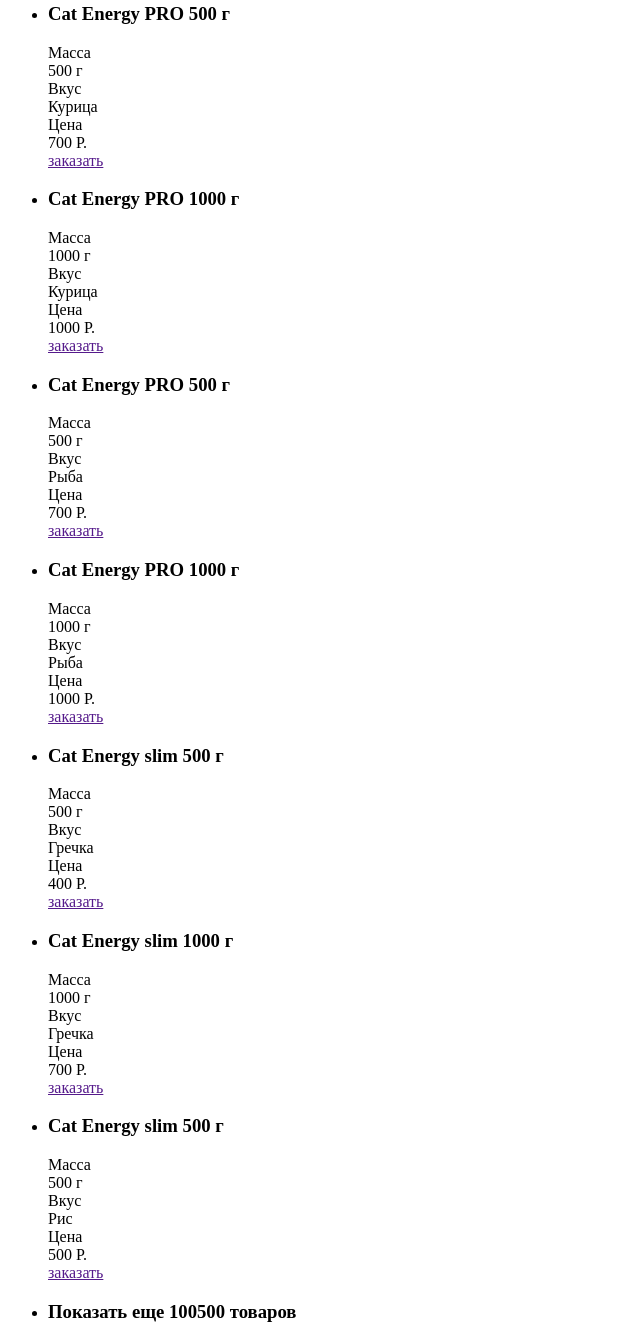
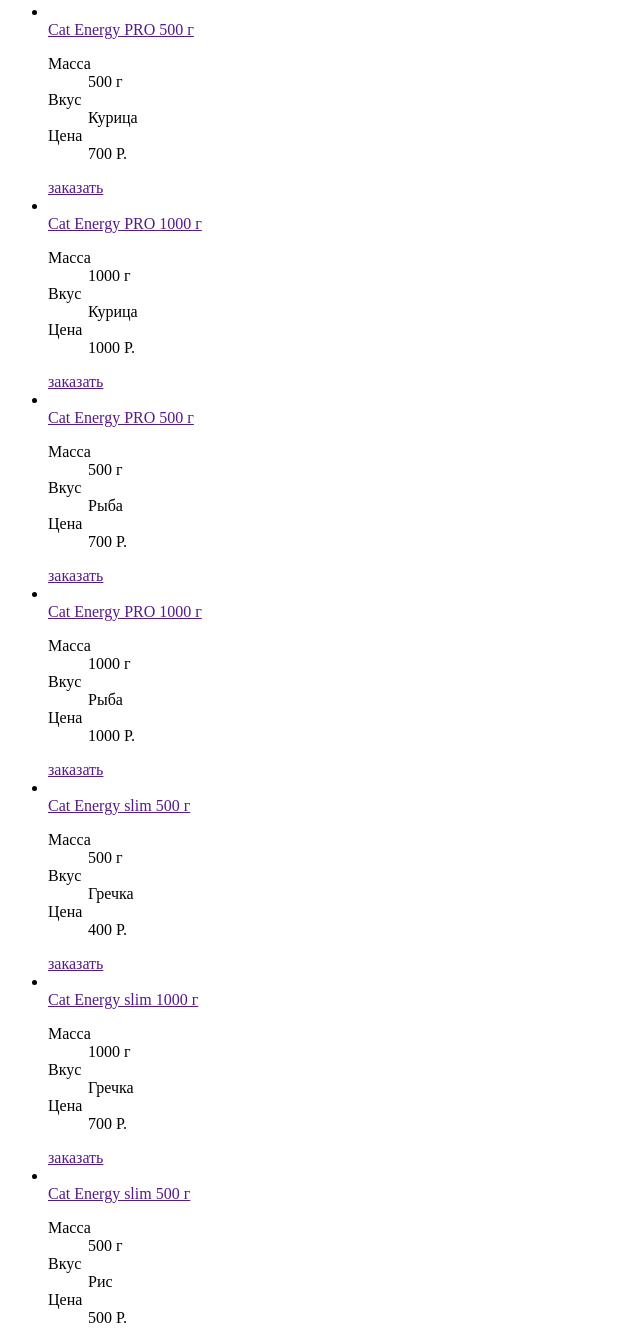
Before and after one commit to avoideyecontact/1581839-cat-energy-21, a website: page source/catalog.html in a window 1280 px wide. Shown: the part 134-1464 px from the top of the page, without its empty margins (0-640 px from the left). Drawn offline with Linux system fonts and the light colour scheme.

Commit message:
Каталог, правки

```diff
--- a/source/catalog.html
+++ b/source/catalog.html
@@ -28,148 +28,169 @@
       <ul class="catalog">
 
         <li class="catalog__item">
+          <a href="" class="catalog__link">
+            <img src="" alt="" class="catalog__image">
+          </a>
           <div class="catalog__info">
-            <h3 class="catalog__title">Cat Energy PRO 500 г</h3>
-            <div class="catalog__table">
+            <a href="" class="catalog__title">Cat Energy PRO 500 г</a>
+            <dl class="catalog__table">
               <div class="catalog__row">
-                <div class="catalog__column">Масса</div>
-                <div class="catalog__column">500 г</div>
+                <dt class="catalog__column">Масса</dt>
+                <dd class="catalog__column">500 г</dd>
               </div>
               <div class="catalog__row">
-                <div class="catalog__column">Вкус</div>
-                <div class="catalog__column">Курица</div>
+                <dt class="catalog__column">Вкус</dt>
+                <dd class="catalog__column">Курица</dd>
               </div>
               <div class="catalog__row">
-                <div class="catalog__column">Цена</div>
-                <div class="catalog__column">700 Р.</div>
+                <dt class="catalog__column">Цена</dt>
+                <dd class="catalog__column">700 Р.</dd>
               </div>
-            </div>
+            </dl>
           </div>
           <a href="" class="catalog__order">заказать</a>
         </li>
 
         <li class="catalog__item">
+          <a href="" class="catalog__link">
+            <img src="" alt="" class="catalog__image">
+          </a>
           <div class="catalog__info">
-            <h3 class="catalog__title">Cat Energy PRO 1000 г</h3>
-            <div class="catalog__table">
+            <a href="" class="catalog__title">Cat Energy PRO 1000 г</a>
+            <dl class="catalog__table">
               <div class="catalog__row">
-                <div class="catalog__column">Масса</div>
-                <div class="catalog__column">1000 г</div>
+                <dt class="catalog__column">Масса</dt>
+                <dd class="catalog__column">1000 г</dd>
               </div>
               <div class="catalog__row">
-                <div class="catalog__column">Вкус</div>
-                <div class="catalog__column">Курица</div>
+                <dt class="catalog__column">Вкус</dt>
+                <dd class="catalog__column">Курица</dd>
               </div>
               <div class="catalog__row">
-                <div class="catalog__column">Цена</div>
-                <div class="catalog__column">1000 Р.</div>
+                <dt class="catalog__column">Цена</dt>
+                <dd class="catalog__column">1000 Р.</dd>
               </div>
-            </div>
+            </dl>
           </div>
           <a href="" class="catalog__order">заказать</a>
         </li>
 
         <li class="catalog__item">
+          <a href="" class="catalog__link">
+            <img src="" alt="" class="catalog__image">
+          </a>
           <div class="catalog__info">
-            <h3 class="catalog__title">Cat Energy PRO 500 г</h3>
-            <div class="catalog__table">
+            <a href="" class="catalog__title">Cat Energy PRO 500 г</a>
+            <dl class="catalog__table">
               <div class="catalog__row">
-                <div class="catalog__column">Масса</div>
-                <div class="catalog__column">500 г</div>
+                <dt class="catalog__column">Масса</dt>
+                <dd class="catalog__column">500 г</dd>
               </div>
               <div class="catalog__row">
-                <div class="catalog__column">Вкус</div>
-                <div class="catalog__column">Рыба</div>
+                <dt class="catalog__column">Вкус</dt>
+                <dd class="catalog__column">Рыба</dd>
               </div>
               <div class="catalog__row">
-                <div class="catalog__column">Цена</div>
-                <div class="catalog__column">700 Р.</div>
+                <dt class="catalog__column">Цена</dt>
+                <dd class="catalog__column">700 Р.</dd>
               </div>
-            </div>
+            </dl>
           </div>
           <a href="" class="catalog__order">заказать</a>
         </li>
 
         <li class="catalog__item">
+          <a href="" class="catalog__link">
+            <img src="" alt="" class="catalog__image">
+          </a>
           <div class="catalog__info">
-            <h3 class="catalog__title">Cat Energy PRO 1000 г</h3>
-            <div class="catalog__table">
+            <a href="" class="catalog__title">Cat Energy PRO 1000 г</a>
+            <dl class="catalog__table">
               <div class="catalog__row">
-                <div class="catalog__column">Масса</div>
-                <div class="catalog__column">1000 г</div>
+                <dt class="catalog__column">Масса</dt>
+                <dd class="catalog__column">1000 г</dd>
               </div>
               <div class="catalog__row">
-                <div class="catalog__column">Вкус</div>
-                <div class="catalog__column">Рыба</div>
+                <dt class="catalog__column">Вкус</dt>
+                <dd class="catalog__column">Рыба</dd>
               </div>
               <div class="catalog__row">
-                <div class="catalog__column">Цена</div>
-                <div class="catalog__column">1000 Р.</div>
+                <dt class="catalog__column">Цена</dt>
+                <dd class="catalog__column">1000 Р.</dd>
               </div>
-            </div>
+            </dl>
           </div>
           <a href="" class="catalog__order">заказать</a>
         </li>
 
         <li class="catalog__item">
+          <a href="" class="catalog__link">
+            <img src="" alt="" class="catalog__image">
+          </a>
           <div class="catalog__info">
-            <h3 class="catalog__title">Cat Energy slim 500 г</h3>
-            <div class="catalog__table">
+            <a href="" class="catalog__title">Cat Energy slim 500 г</a>
+            <dl class="catalog__table">
               <div class="catalog__row">
-                <div class="catalog__column">Масса</div>
-                <div class="catalog__column">500 г</div>
+                <dt class="catalog__column">Масса</dt>
+                <dd class="catalog__column">500 г</dd>
               </div>
               <div class="catalog__row">
-                <div class="catalog__column">Вкус</div>
-                <div class="catalog__column">Гречка</div>
+                <dt class="catalog__column">Вкус</dt>
+                <dd class="catalog__column">Гречка</dd>
               </div>
               <div class="catalog__row">
-                <div class="catalog__column">Цена</div>
-                <div class="catalog__column">400 Р.</div>
+                <dt class="catalog__column">Цена</dt>
+                <dd class="catalog__column">400 Р.</dd>
               </div>
-            </div>
+            </dl>
           </div>
           <a href="" class="catalog__order">заказать</a>
         </li>
 
         <li class="catalog__item">
+          <a href="" class="catalog__link">
+            <img src="" alt="" class="catalog__image">
+          </a>
           <div class="catalog__info">
-            <h3 class="catalog__title">Cat Energy slim 1000 г</h3>
-            <div class="catalog__table">
+            <a href="" class="catalog__title">Cat Energy slim 1000 г</a>
+            <dl class="catalog__table">
               <div class="catalog__row">
-                <div class="catalog__column">Масса</div>
-                <div class="catalog__column">1000 г</div>
+                <dt class="catalog__column">Масса</dt>
+                <dd class="catalog__column">1000 г</dd>
               </div>
               <div class="catalog__row">
-                <div class="catalog__column">Вкус</div>
-                <div class="catalog__column">Гречка</div>
+                <dt class="catalog__column">Вкус</dt>
+                <dd class="catalog__column">Гречка</dd>
               </div>
               <div class="catalog__row">
-                <div class="catalog__column">Цена</div>
-                <div class="catalog__column">700 Р.</div>
+                <dt class="catalog__column">Цена</dt>
+                <dd class="catalog__column">700 Р.</dd>
               </div>
-            </div>
+            </dl>
           </div>
           <a href="" class="catalog__order">заказать</a>
         </li>
 
         <li class="catalog__item">
+          <a href="" class="catalog__link">
+            <img src="" alt="" class="catalog__image">
+          </a>
           <div class="catalog__info">
-            <h3 class="catalog__title">Cat Energy slim 500 г</h3>
-            <div class="catalog__table">
+            <a href="" class="catalog__title">Cat Energy slim 500 г</a>
+            <dl class="catalog__table">
               <div class="catalog__row">
-                <div class="catalog__column">Масса</div>
-                <div class="catalog__column">500 г</div>
+                <dt class="catalog__column">Масса</dt>
+                <dd class="catalog__column">500 г</dd>
               </div>
               <div class="catalog__row">
                 <div class="catalog__column">Вкус</div>
-                <div class="catalog__column">Рис</div>
+                <dd class="catalog__column">Рис</dd>
               </div>
               <div class="catalog__row">
-                <div class="catalog__column">Цена</div>
-                <div class="catalog__column">500 Р.</div>
+                <dt class="catalog__column">Цена</dt>
+                <dd class="catalog__column">500 Р.</dd>
               </div>
-            </div>
+            </dl>
           </div>
           <a href="" class="catalog__order">заказать</a>
         </li>
```
